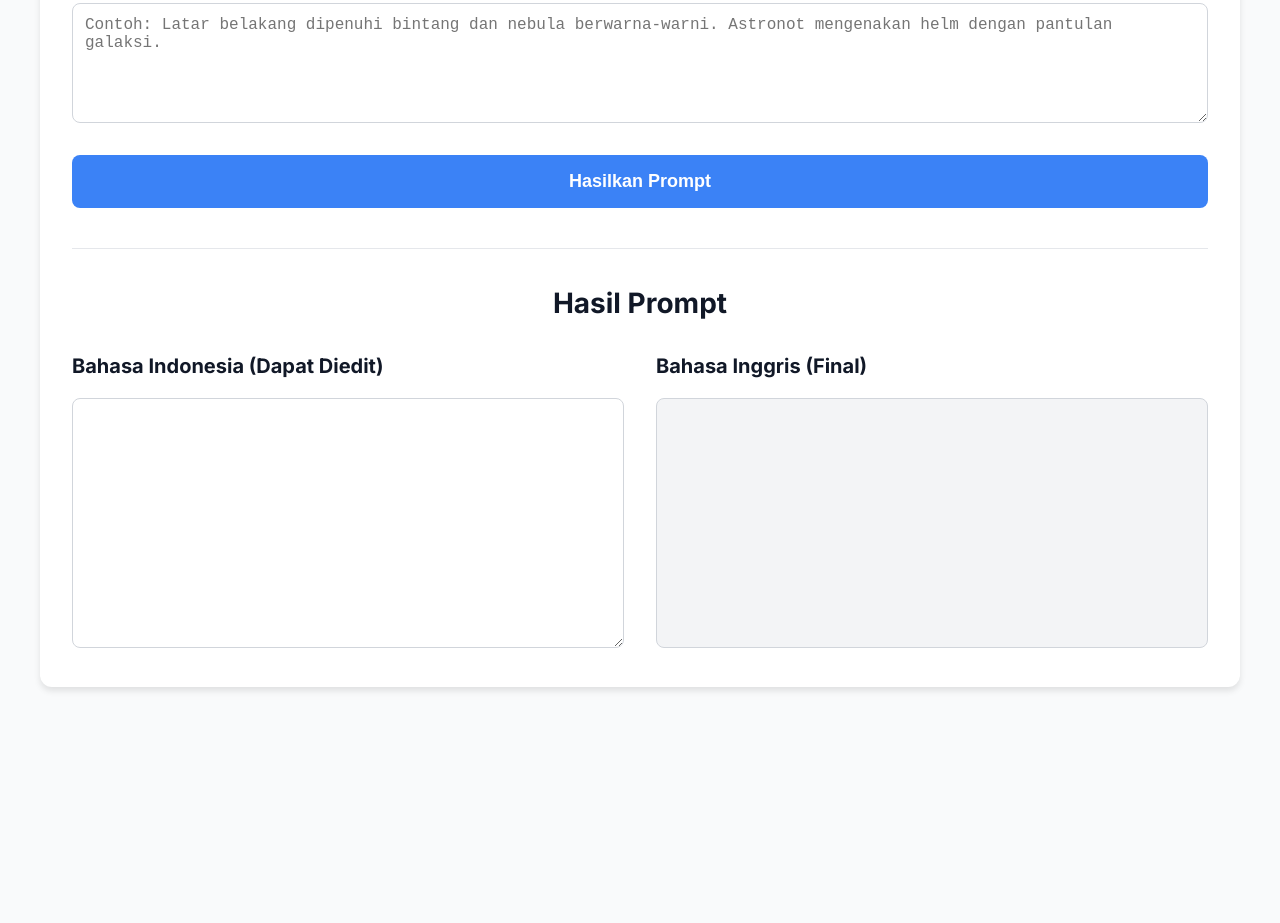
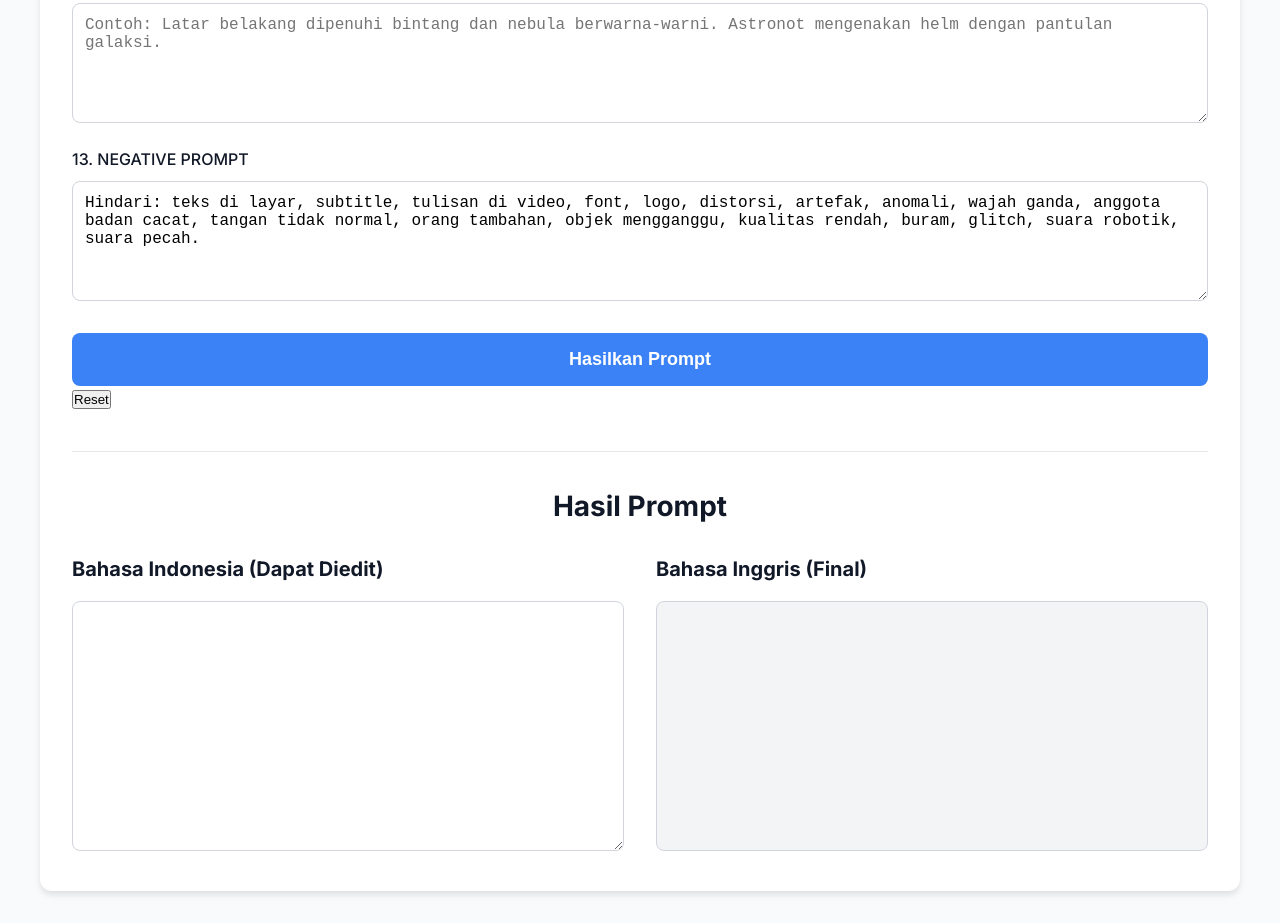
Before and after one commit to Iriyadi/Veo3promptgenertor, a plain HTML site: page index.html in a window 1280 px wide. Shown: the part 848-1771 px from the top of the page. Before the commit the page ends 1567 px from the top, so only its background shows below. Drawn offline with Linux system fonts and the light colour scheme.

Commit message:
Update index.html

```diff
--- a/index.html
+++ b/index.html
@@ -73,8 +73,15 @@
                         <label for="detail">12. Detail Tambahan</label>
                         <textarea id="detail" placeholder="Contoh: Latar belakang dipenuhi bintang dan nebula berwarna-warni. Astronot mengenakan helm dengan pantulan galaksi."></textarea>
                     </div>
+                    <div class="form-group full-width">
+                        <label for="negative-prompt">13. NEGATIVE PROMPT</label>
+                        <textarea id="negative-prompt">Hindari: teks di layar, subtitle, tulisan di video, font, logo, distorsi, artefak, anomali, wajah ganda, anggota badan cacat, tangan tidak normal, orang tambahan, objek mengganggu, kualitas rendah, buram, glitch, suara robotik, suara pecah.</textarea>
+                    </div>
                 </div>
-                <button id="generate-btn">Hasilkan Prompt</button>
+                <div class="button-group">
+                    <button id="generate-btn">Hasilkan Prompt</button>
+                    <button type="button" id="reset-btn">Reset</button>
+                </div>
             </div>
             <div class="output-container">
                 <h2>Hasil Prompt</h2>
```
